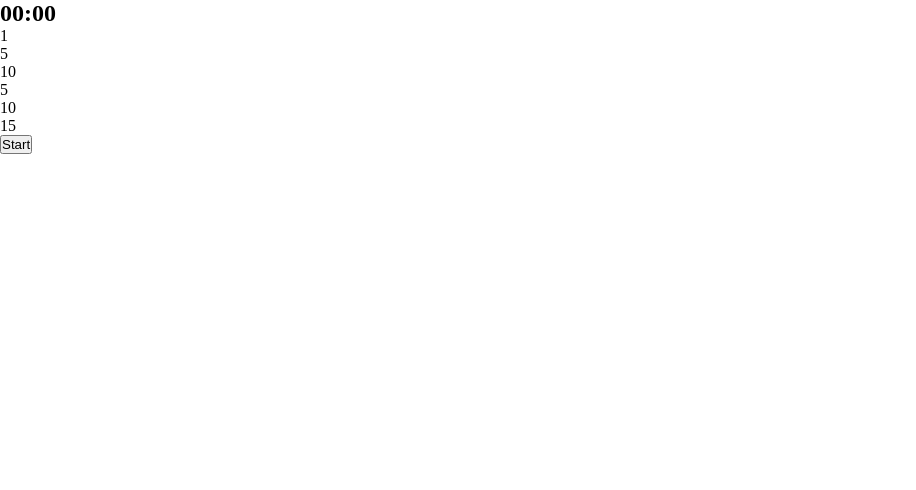
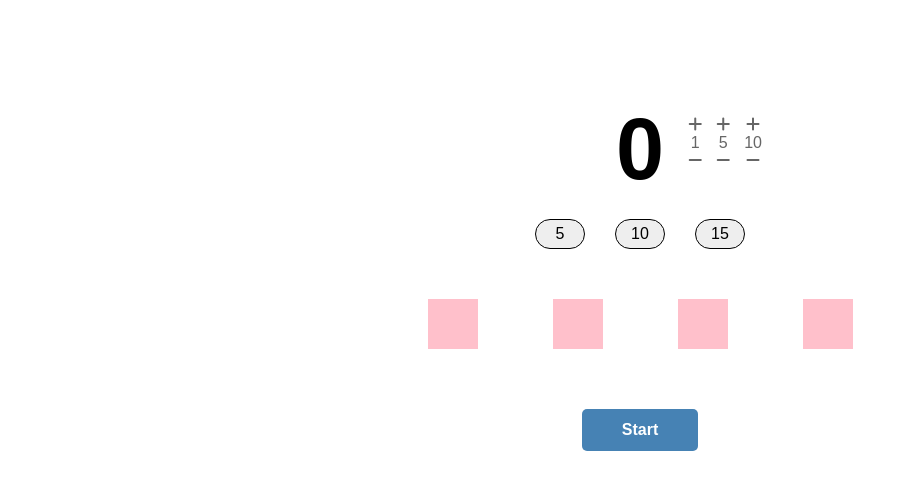
Before and after one commit to CourtneeM/meditation_app, a website built with webpack: page dist/index.html in a window 1280 px wide. Shown: the whole page, without its empty margins (0-916 px from the left). Built offline with nearby package versions, Linux system fonts and the light colour scheme.

Commit message:
Add increment and decrement event listeners, timer is modified by seconds

```diff
--- a/src/index.js
+++ b/src/index.js
@@ -1,4 +1,54 @@
 import './styles/style.css';
 import displayController from "./modules/display_controller";
 
-displayController.initialRender();
+const songs = [];
+let currentTimeInSeconds = 0;
+
+const convertTime = currentTimeInSeconds => {
+  return `${currentTimeInSeconds}`;
+}
+
+const setTimerDisplay = () => {
+  const newTimerDisplay = convertTime(currentTimeInSeconds);
+  displayController.updateTimerDisplay(newTimerDisplay);
+}
+
+const initialRender = (() => {
+  displayController.initialRender();
+  setTimerDisplay();
+})();
+
+const eventHandler = (() => {
+  const modifyTime = (() => {
+    const incrementTime = modifyTimeAmount => currentTimeInSeconds += modifyTimeAmount * 60;
+
+    const decrementTime = modifyTimeAmount => {
+      if (currentTimeInSeconds - modifyTimeAmount * 60 < 0) return currentTimeInSeconds = 0;
+      currentTimeInSeconds -= modifyTimeAmount * 60;
+    }
+
+    [...document.querySelectorAll('.modify-time-container')].forEach(container => {
+      container.addEventListener('click', e => {
+        let modifyTimeAmount;
+
+        if (e.target.classList.contains('increment-time-btn')) {
+          modifyTimeAmount = e.target.parentElement.querySelector('.modify-time-amount').textContent;
+          incrementTime(modifyTimeAmount);
+          setTimerDisplay(currentTimeInSeconds);
+        }
+
+        if (e.target.classList.contains('decrement-time-btn')) {
+          modifyTimeAmount = e.target.parentElement.querySelector('.modify-time-amount').textContent;
+          decrementTime(modifyTimeAmount);
+          setTimerDisplay(currentTimeInSeconds);
+        }
+      });
+    });
+  })();
+
+  const startMeditation = () => {
+    document.querySelector('#start-btn').addEventListener('click', () => {
+
+    });
+  }
+})();
--- a/src/modules/display_controller.js
+++ b/src/modules/display_controller.js
@@ -1,14 +1,17 @@
 const displayController = (() => {
-  const generateTimerDisplay = () => {
+  const generate = (() => {
+    const timerDisplay = () => {
+      const timerDisplayContainer = document.createElement('div');
       const timerDisplayH2 = document.createElement('h2');
 
+      timerDisplayContainer.id = 'timer-display-container';
       timerDisplayH2.id = 'timer-display';
-    timerDisplayH2.textContent = "00:00";
 
-    return timerDisplayH2;
+      [timerDisplayH2, modifyTimesContainer()].forEach(el => timerDisplayContainer.appendChild(el));
+      return timerDisplayContainer;
     }
 
-  const generateModifyTimesContainer = () => {
+    const modifyTimesContainer = () => {
       const modifyTimesContainer = document.createElement('div');
       const modifyOptions = [1, 5, 10];
 
@@ -21,8 +24,8 @@ const displayController = (() => {
         const timeAmount = document.createElement('p');
 
         modifyTimeContainer.classList.add('modify-time-container');
-      incrementBtn.classList.add('incremenet-time-btn');
-      decrementBtn.classList.add('decrement-time-btn');
+        incrementBtn.classList.add('increment-time-btn', 'fas', 'fa-plus');
+        decrementBtn.classList.add('decrement-time-btn', 'fas', 'fa-minus');
         timeAmount.classList.add('modify-time-amount');
 
         timeAmount.textContent = option;
@@ -34,7 +37,7 @@ const displayController = (() => {
       return modifyTimesContainer;
     }
 
-  const generateQuickSelectTimeContainer = () => {
+    const quickSelectTimeContainer = () => {
       const quickSelectTimeContainer = document.createElement('div');
       const quickSelectOptions = [5, 10, 15];
 
@@ -52,7 +55,7 @@ const displayController = (() => {
       return quickSelectTimeContainer;
     }
 
-  const generateSoundEffectsContainer = () => {
+    const soundEffectsContainer = () => {
       const soundEffectsContainer = document.createElement('div');
       const soundEffectOptions = ['effect1', 'effect2', 'effect3', 'effect4'];
 
@@ -71,7 +74,7 @@ const displayController = (() => {
       return soundEffectsContainer;
     }
 
-  const generateStartBtn = () => {
+    const startBtn = () => {
       const startBtn = document.createElement('button');
 
       startBtn.id = 'start-btn';
@@ -80,18 +83,29 @@ const displayController = (() => {
       return startBtn;
     }
 
+    return { timerDisplay, modifyTimesContainer, quickSelectTimeContainer, soundEffectsContainer, startBtn }
+  })();
+
   const initialRender = () => {
     const appContainer = document.createElement('div');
+    const timerDisplay = generate.timerDisplay();
+    const quickSelectTimeContainer = generate.quickSelectTimeContainer();
+    const soundEffectsContainer = generate.soundEffectsContainer();
+    const startBtn = generate.startBtn();
 
     appContainer.id = 'app-container';
 
-    [generateTimerDisplay(), generateModifyTimesContainer(), generateQuickSelectTimeContainer(),
-     generateSoundEffectsContainer(), generateStartBtn()].forEach(el => appContainer.appendChild(el));
+    [timerDisplay, quickSelectTimeContainer, soundEffectsContainer, startBtn]
+    .forEach(el => appContainer.appendChild(el));
 
     document.querySelector('body').appendChild(appContainer);
   };
 
-  return { initialRender }
+  const updateTimerDisplay = newTimerDisplay => {
+    document.querySelector('#timer-display').textContent = newTimerDisplay;
+  }
+
+  return { initialRender, updateTimerDisplay }
 })();
 
 export default displayController;
--- a/src/styles/style.scss
+++ b/src/styles/style.scss
@@ -3,3 +3,86 @@
   margin: 0;
   padding: 0;
 }
+
+html { font-size: 16px; }
+
+body {
+  min-height: 100vh;
+  font-family: sans-serif;
+}
+
+#app-container {
+  display: flex;
+  flex-wrap: wrap;
+  justify-content: center;
+  align-items: center;
+  max-width: 500px;
+  margin: 100px auto 0;
+}
+
+#timer-display-container {
+  position: relative;
+  margin-bottom: 20px;
+}
+
+#timer-display {
+  font-size: 5.4rem;
+  text-align: center;
+}
+
+#modify-times-container {
+  position: absolute;
+  top: 16%;
+  right: -105px;
+  display: flex;
+}
+
+.modify-time-container {
+  margin-left: 7px;
+  margin-right: 7px;
+  text-align: center;
+  color: #666;
+}
+
+#quick-select-time-container {
+  flex-basis: 100%;
+  display: flex;
+  justify-content: center;
+  margin-bottom: 50px;
+}
+
+.quick-select-time {
+  margin-left: 15px;
+  margin-right: 15px;
+  width: 50px;
+  padding: 5px 15px;
+  text-align: center;
+  background: #eee;
+  border: 1px solid #000;
+  border-radius: 15px;
+  cursor: pointer;
+}
+
+#sound-effects-container {
+  flex-basis: 100%;
+  display: flex;
+  justify-content: space-around;
+  margin-bottom: 60px;
+
+  .sound-effect {
+    width: 50px;
+    height: 50px;
+    background: pink;
+  }
+}
+
+#start-btn {
+  padding: 12px 40px;
+  font-weight: 600;
+  font-size: 1rem;
+  color: #fff;
+  background: steelblue;
+  border: none;
+  border-radius: 5px;
+  cursor: pointer;
+}
```
Also changed, not shown: dist/index.html, dist/main.js, src/styles/style.css, 1 other file. Lines whose indentation alone changed are shown as unchanged.
